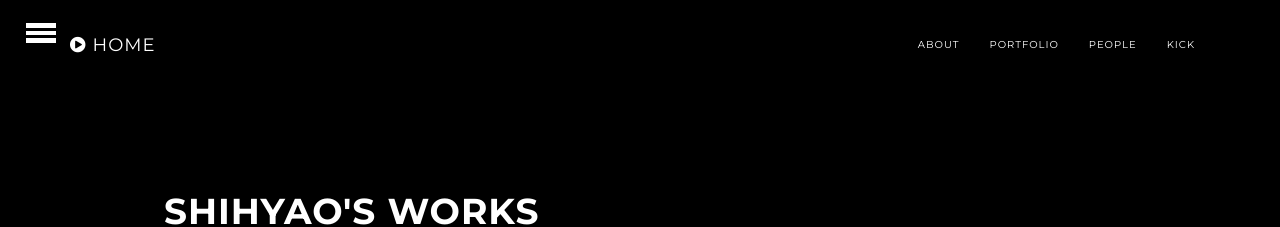
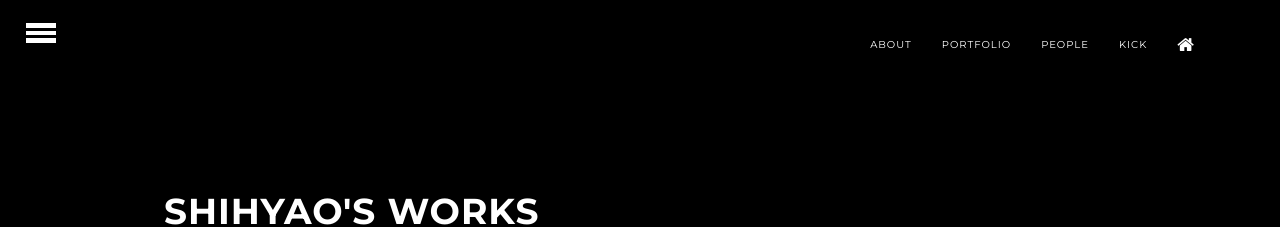
Before and after one commit to mis101bird/my-jekyll-template, a Jekyll site: the page built from works/index.md, in a window 1280 px wide. Shown: the top 227 px of the page. Built offline with Jekyll 4.4.1, drawn with Linux system fonts in a browser that asks for light colours; nearby versions of some CDN libraries.

Commit message:
change home to pic

```diff
--- a/_layouts/default.html
+++ b/_layouts/default.html
@@ -59,12 +59,12 @@
     <nav class="navbar navbar-custom navbar-fixed-top" role="navigation">
 
         <div class="container">
-            <div class="navbar-header">
+            <div class="navbar-header navbar-right">
                 <button type="button" class="navbar-toggle" data-toggle="collapse" data-target=".navbar-main-collapse">
                     <i class="fa fa-bars"></i>
                 </button>
-                <a class="navbar-brand page-scroll" href="{{ site.url }}/">
-                    <i class="fa fa-play-circle"></i> <span class="light">HOME</span>
+                <a class="navbar-brand page-scroll" href="#js-body">
+                    <i class="fa fa-home" style="padding-left:15px;"></i>
                 </a>
             </div>
 
--- a/_layouts/example.html
+++ b/_layouts/example.html
@@ -60,12 +60,12 @@
     <nav class="navbar navbar-custom navbar-fixed-top" role="navigation">
 
         <div class="container">
-            <div class="navbar-header">
+            <div class="navbar-header navbar-right">
                 <button type="button" class="navbar-toggle" data-toggle="collapse" data-target=".navbar-main-collapse">
                     <i class="fa fa-bars"></i>
                 </button>
                 <a class="navbar-brand page-scroll" href="#js-body">
-                    <i class="fa fa-play-circle"></i> <span class="light">HOME</span>
+                    <i class="fa fa-home" style="padding-left:15px;"></i>
                 </a>
             </div>
 
```
